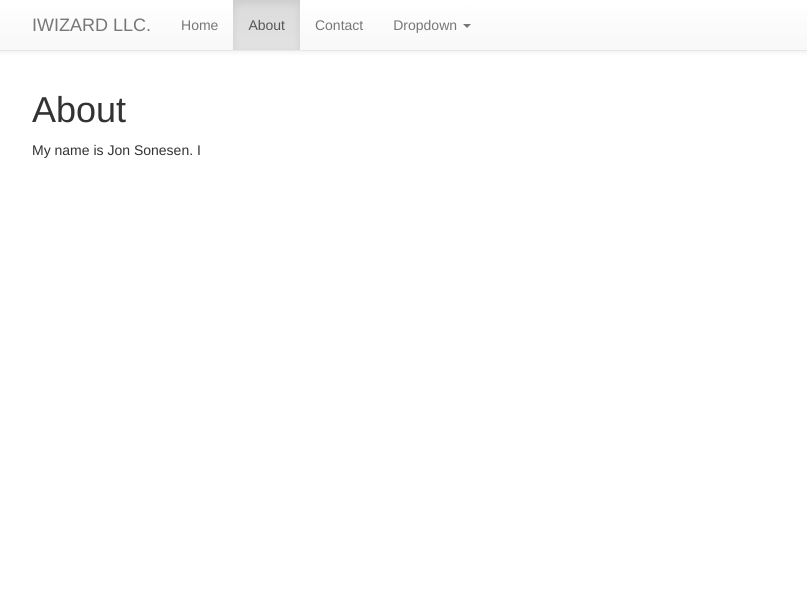
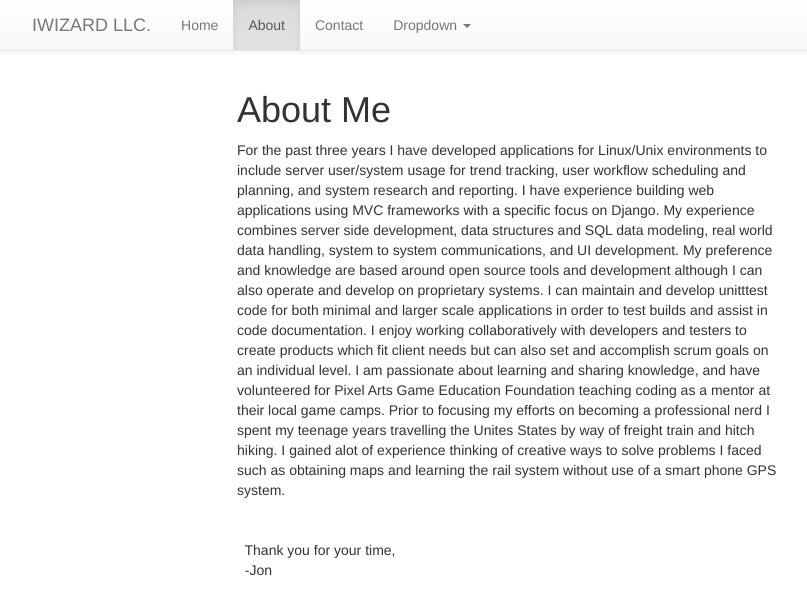
Before and after one commit to doomb0t/django-examples, a Django app: page /about/ in a window 1280 px wide. Shown: the top 615 px of the page, without its empty margins (38-845 px from the left). Run offline with Django 3.2, Linux system fonts and the light colour scheme; some libraries are stand-ins or nearby versions.

Commit message:
update about me

```diff
--- a/djangoexample/static/templates/about.html
+++ b/djangoexample/static/templates/about.html
@@ -1,6 +1,35 @@
 {% extends 'base.html' %}
+
 {% block content %}
-    <h1>About</h1>
-<p>My name is Jon Sonesen. I </p>
-
+    <div class='col-md-6 col-md-offset-2'>
+        <h1>About Me</h1>
+        <p>  For the past three years I have developed applications for
+        Linux/Unix environments to include server user/system usage
+        for trend tracking, user workflow scheduling and planning, and
+        system research and reporting. I have experience building web
+        applications using MVC frameworks with a specific focus on Django.
+        My experience combines server side development, data structures and
+        SQL data modeling, real world data handling, system to system
+        communications, and UI development. My preference and knowledge
+        are based around open source tools and development although I can
+        also operate and develop on proprietary systems. I can maintain
+        and develop unitttest code for both minimal and larger scale applications
+        in order to test builds and assist in code documentation.
+        I enjoy working collaboratively with developers and testers to create
+        products which fit client needs but can also set and accomplish
+        scrum goals on an individual level. I am passionate about learning
+        and sharing knowledge, and have volunteered for Pixel Arts Game
+        Education Foundation teaching coding as a mentor at their local
+        game camps. Prior to focusing my efforts on becoming a professional nerd
+        I spent my teenage years travelling the Unites States by way of
+        freight train and hitch hiking. I gained alot of experience thinking
+        of creative ways to solve problems I faced such as obtaining maps
+        and learning the rail system without use of a smart phone GPS system.
+        <BR>
+        <BR>
+        <BR>
+        Thank you for your time,
+        <BR>
+        -Jon</p>
+    </div>
 {% endblock %}
```
